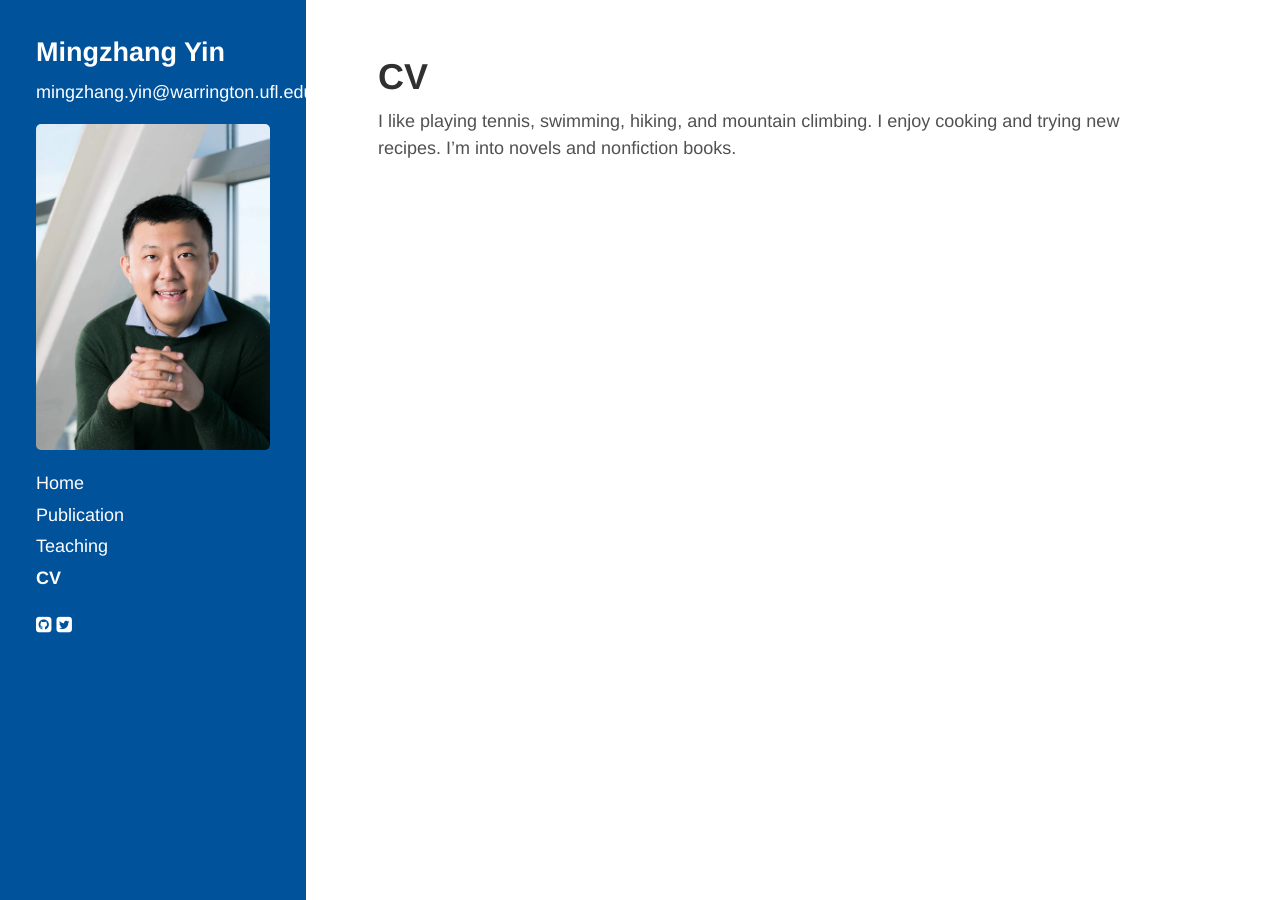
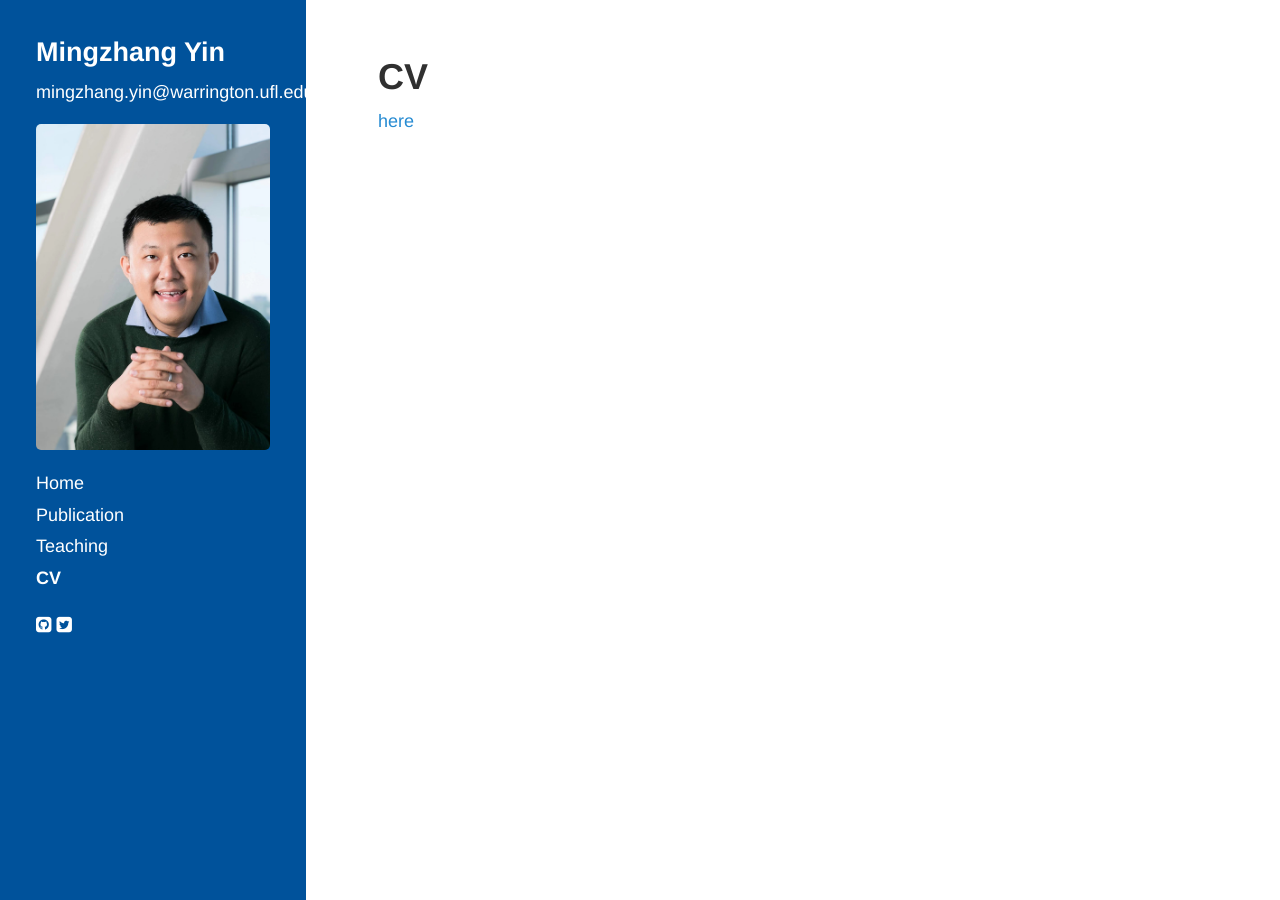
Before and after one commit to mingzhang-yin/mingzhang-yin.github.io, a Jekyll site: the page built from d-about.md, in a window 1280 px wide. Built offline with Jekyll 4.4.1, drawn with Linux system fonts in a browser that asks for light colours; nearby versions of some CDN libraries; a style sheet for code colours, icons or effects is not loaded.

Commit message:
Update d-about.md

```diff
--- a/d-about.md
+++ b/d-about.md
@@ -4,8 +4,4 @@
 ---
 
 
-
-[comment]: # *Status*
-
-
-I like playing tennis, swimming, hiking, and mountain climbing. I enjoy cooking and trying new recipes. I’m into novels and nonfiction books.
+<a href="https://mingzhang-yin.github.io/assets/pdfs/CV_Mingzhang%20Yin.pdf">here </a>
```
